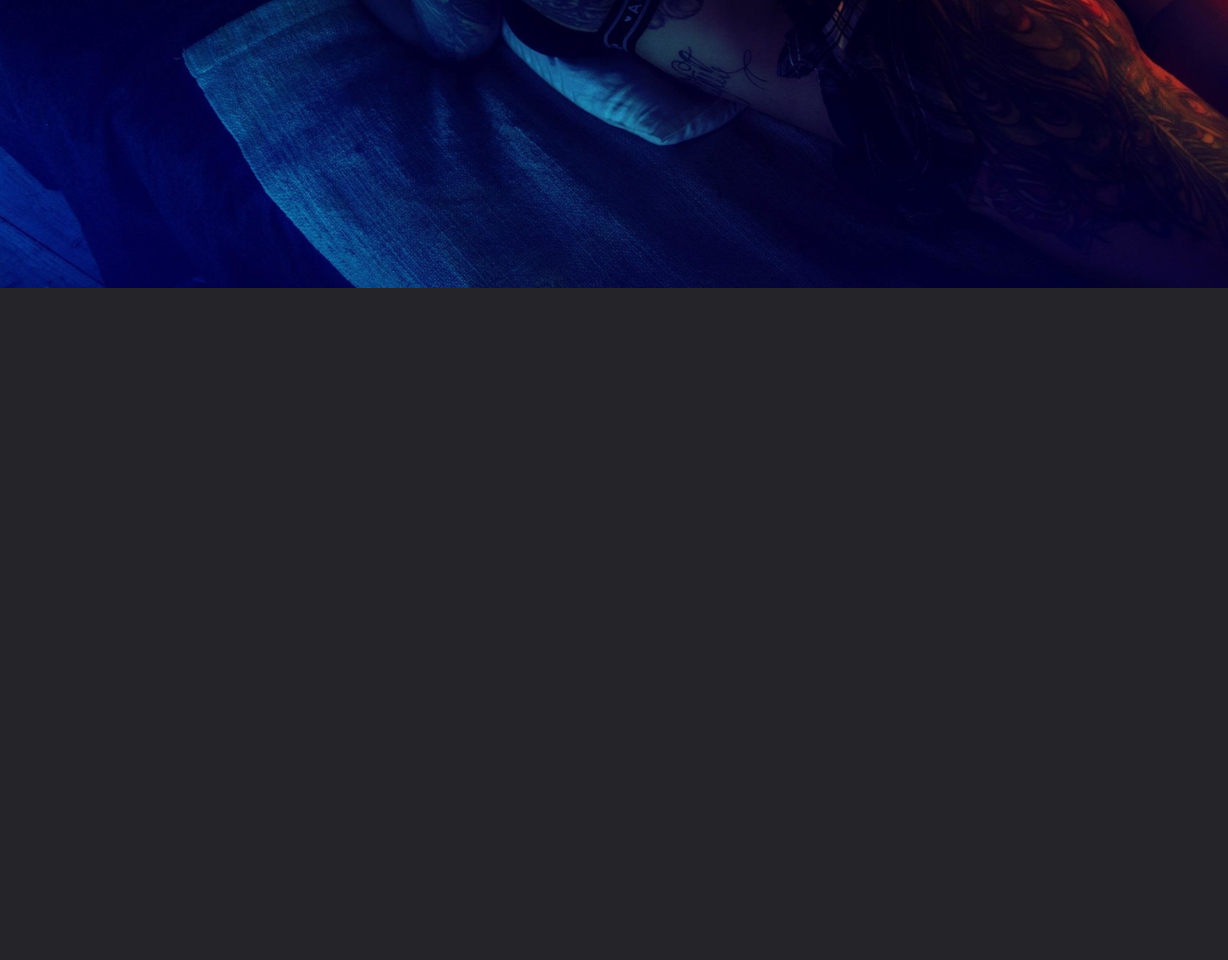
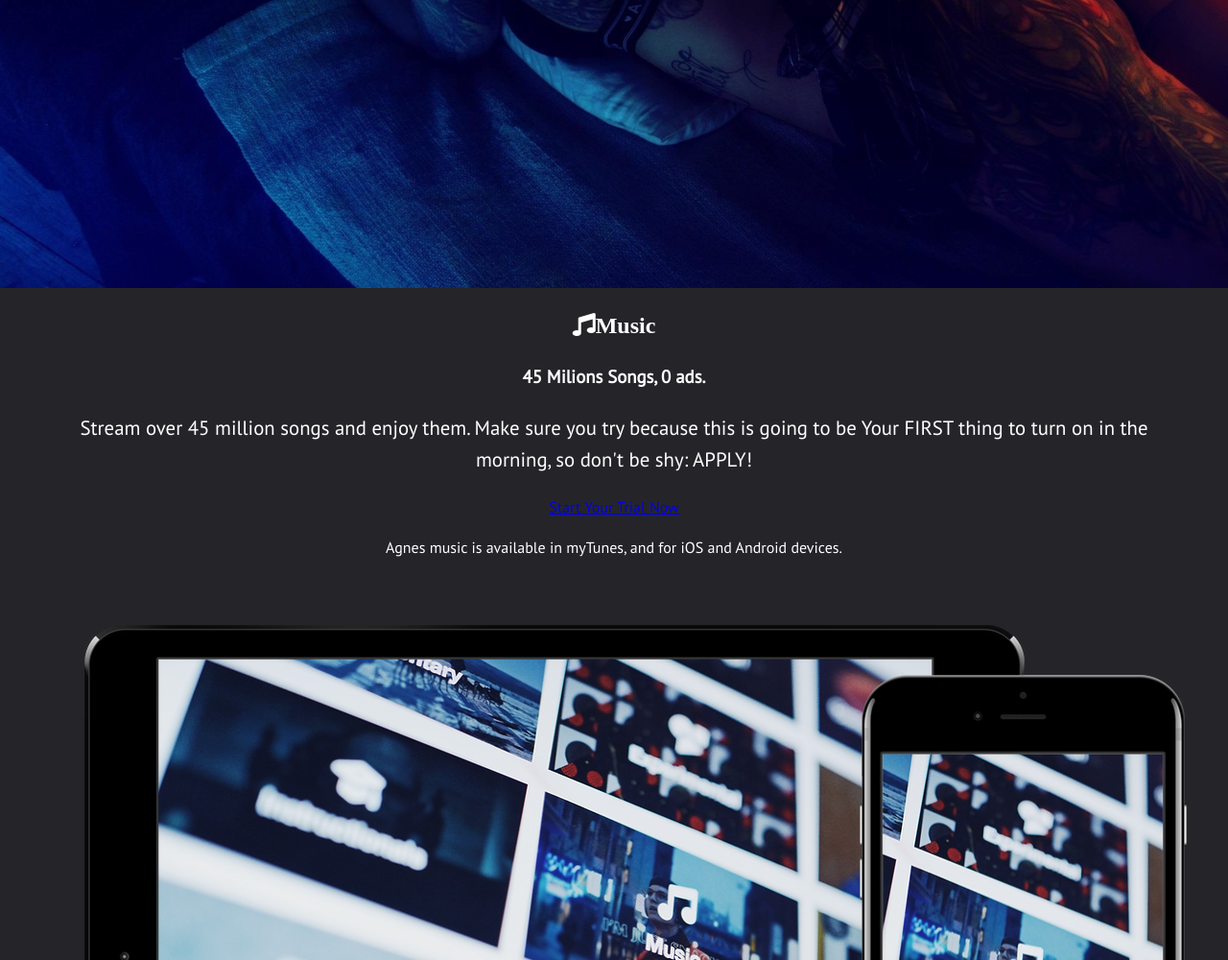
Before and after one commit to brettl1991/LandingPage2, a plain HTML site: page index.html in a window 1280 px wide. Shown: the part 500-1500 px from the top of the page at 96% size. Before the commit the page ends 800 px from the top, so only its background shows below. Drawn offline with nearby package versions, Linux system fonts and the light colour scheme.

Commit message:
Add music section

```diff
--- a/index.html
+++ b/index.html
@@ -45,7 +45,20 @@
         </div>
     </div>
     <!-- Music Section -->
-
+    <section id="music" class="section">
+        <div class="container">
+            <h2 class="section-head">
+                <i class="fas fa-music">Music</i>
+            </h2>
+            <h3>45 Milions Songs, 0 ads.</h3>
+            <p class="lead">Stream over 45 million songs and enjoy them. Make sure you try because this is
+                going to be Your FIRST thing to turn on in the morning, so don't be shy:
+                APPLY!</p>
+            <a href="#" class="btn btn-primary">Start Your Trial Now</a>
+            <p class="text-light">Agnes music is available in myTunes, and for iOS and Android devices.</p>
+            <img src="img/mockup1.png" alt="">
+        </div>
+    </section>
     <!-- Video Section -->
 
     <!-- Entertainment Secrion -->
```
